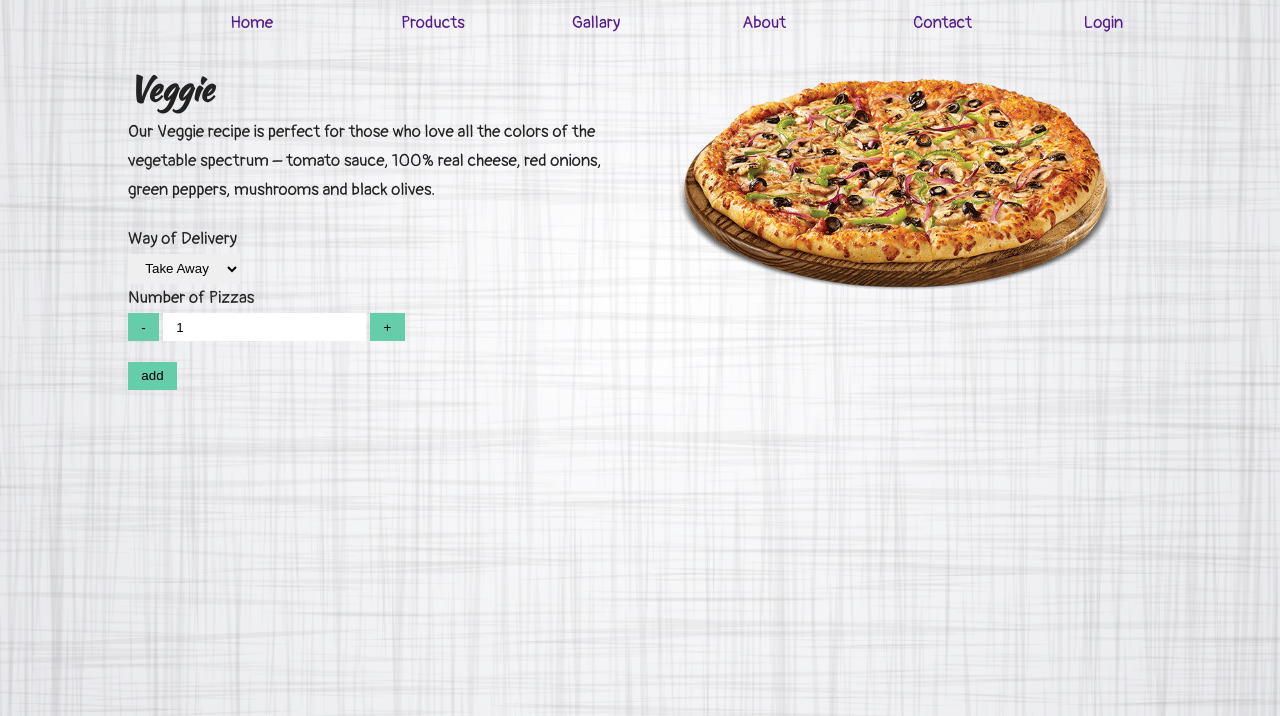
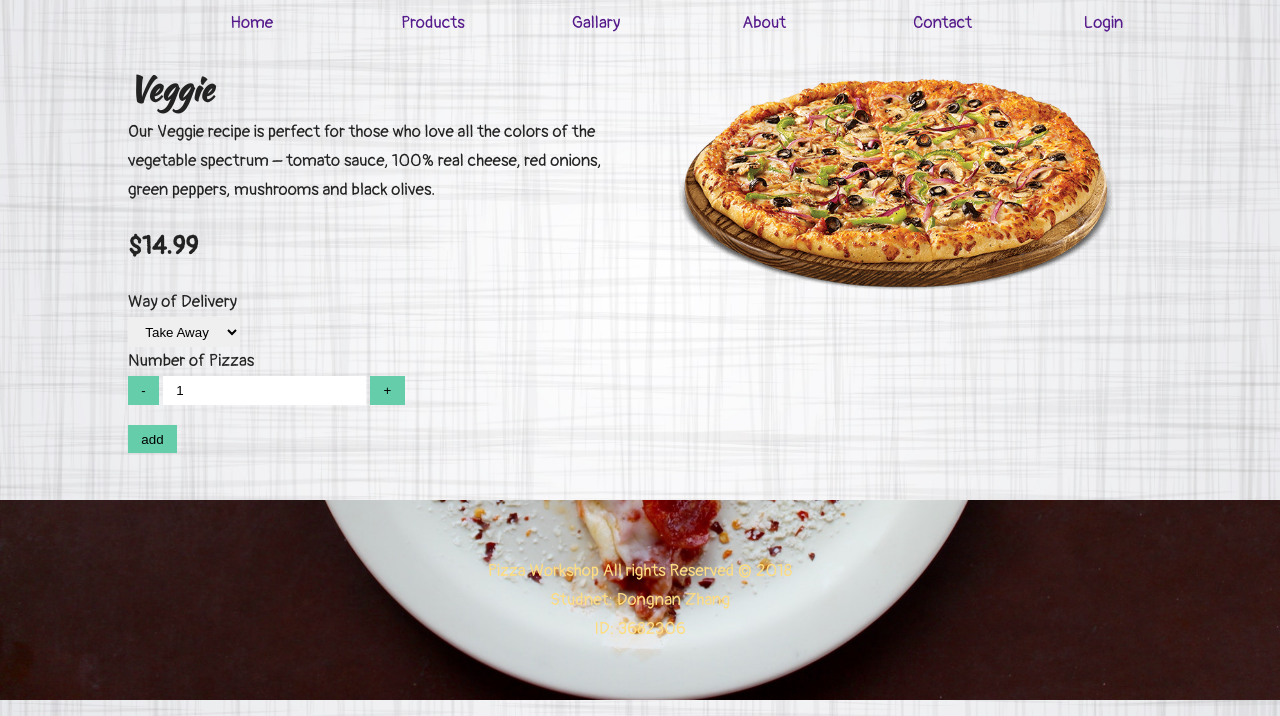
Before and after one commit to DONGNAN-ZHANG/wp, a PHP site: page /a2/product.php in a window 1280 px wide. Shown: the part 84-800 px from the top of the page. Run offline with PHP 8.4, Linux system fonts and the light colour scheme; some libraries are stand-ins or nearby versions.

Commit message:
added footer on each page

```diff
--- a/a2/css/footer.css
+++ b/a2/css/footer.css
@@ -1,6 +1,6 @@
 .footer {
     width: 100%;
-    min-height: 300px;
+    min-height: 200px;
     text-align: center;
     color: var(--pizza-dough);
     display: flex;
--- a/a2/css/product.css
+++ b/a2/css/product.css
@@ -33,7 +33,11 @@
 
 .product img {
     width: 50%;
+    min-height: 200px;
     box-sizing: border-box;
+}
+.product h2 {
+    margin-top: 20px;
 }
 
 
--- a/a2/product.php
+++ b/a2/product.php
@@ -53,7 +53,9 @@
                 <img src="../../img/veggie.png" alt="veggie" class="product-img" />
                 <aside>
                     <h1>Veggie</h1>
-                    <p>Our Veggie recipe is perfect for those who love all the colors of the vegetable spectrum – tomato sauce, 100% real cheese, red onions, green peppers, mushrooms and black olives.</p>
+                    <p>Our Veggie recipe is perfect for those who love all the colors of the vegetable spectrum – tomato sauce,
+                        100% real cheese, red onions, green peppers, mushrooms and black olives.</p>
+                    <h2>$14.99</h2>
                     <form class="product-form" action="https://titan.csit.rmit.edu.au/~e54061/wp/processing.php?ref=product" method="post">
                         <label for="option">Way of Delivery</label>
                         <select name="option" id="method">
@@ -65,12 +67,21 @@
                         <button id="minus">-</button>
                         <input value=1 name="qty" id="quantity" />
                         <button id="plus">+</button>
-                        <input type="submit" value="add"/>
+                        <input type="submit" value="add" />
                     </form>
                 </aside>
             </div>
         </div>
     </main>
+    <footer class="footer">
+        <div class="container">
+            <p>
+                Pizza Workshop All rights Reserved &copy; 2018
+            </p>
+            <p>Studnet: Dongnan Zhang</p>
+            <p>ID: 3682306</p>
+        </div>
+    </footer>
     <script src="js/product.js"></script>
 </body>
 
```
Also changed, not shown: a2/login.html (+12 -1 lines), a2/login.php (+12 -1 lines), a2/product.html (+13 -2 lines), a2/products.html (+20 -5 lines), a2/products.php (+20 -5 lines).
